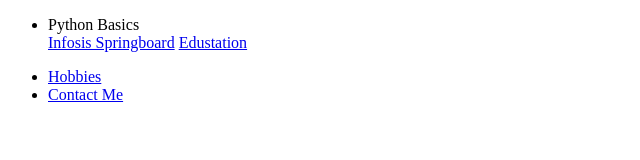
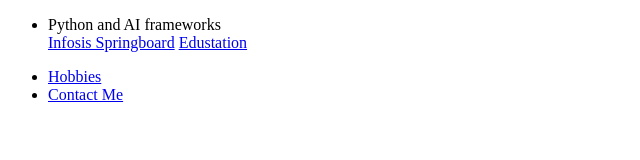
Before and after one commit to Arpitha-004/current-resume-assets, a plain HTML site: page index.html in a window 1280 px wide. Shown: the whole page, without its empty margins (0-640 px from the left). Drawn offline with Linux system fonts and the light colour scheme.

Commit message:
Update index.html

```diff
--- a/index.html
+++ b/index.html
@@ -7,7 +7,7 @@
 </head>
 <body>
     <ul>
-        <li>Python Basics</li>
+        <li>Python and AI frameworks</li>
         <a href="./Screenshot (21).png">Infosis Springboard</a>
         <a href="./Internship Completion Certificate -Arpitha S.pdf">Edustation</a>
     </ul>
```
